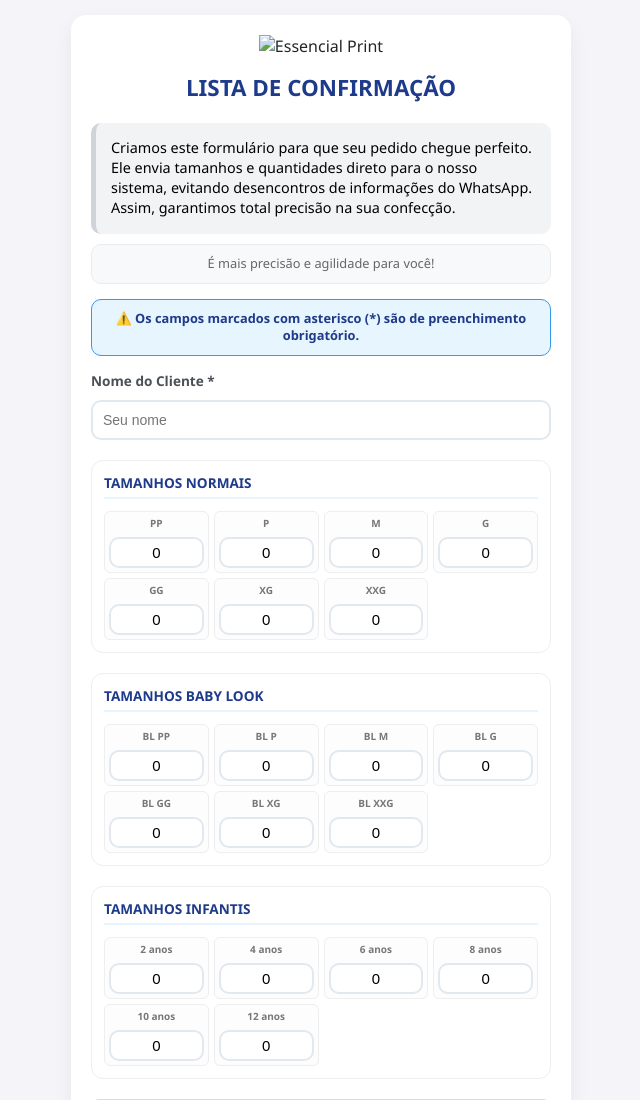
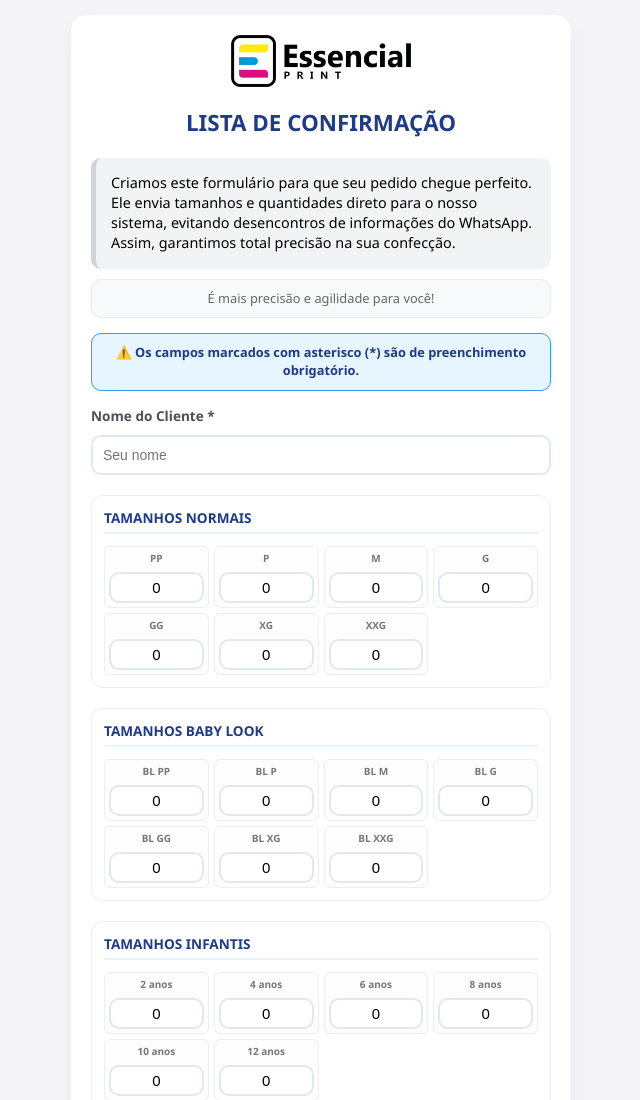
Before and after one commit to essencialprint/LISTA-RESUMODETAMANHOS.github.io, a plain HTML site: page index.html in a window 1280 px wide. Shown: the top 1100 px of the page, without its empty margins (319-959 px from the left). Drawn offline with Linux system fonts and the light colour scheme.

Commit message:
index.html

```diff
--- a/index.html
+++ b/index.html
@@ -76,7 +76,7 @@
 
 <div class="container">
     <div class="logo-container">
-        <img src="logo.png" alt="Essencial Print">
+        <img src="PHOTO-2025-12-29-14-28-58.jpeg" alt="Essencial Print">
     </div>
 
     <h1>LISTA DE CONFIRMAÇÃO</h1>
```
